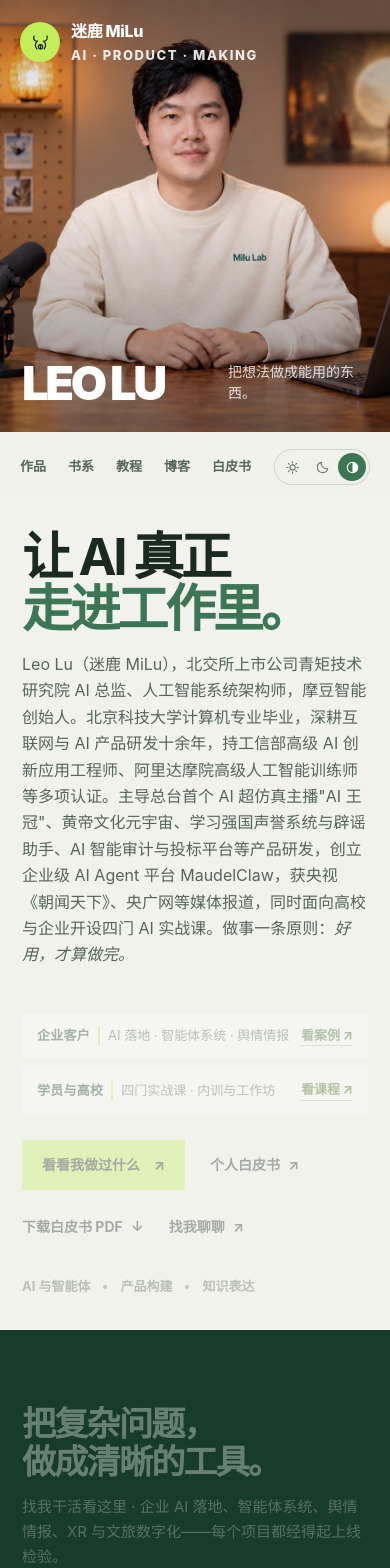
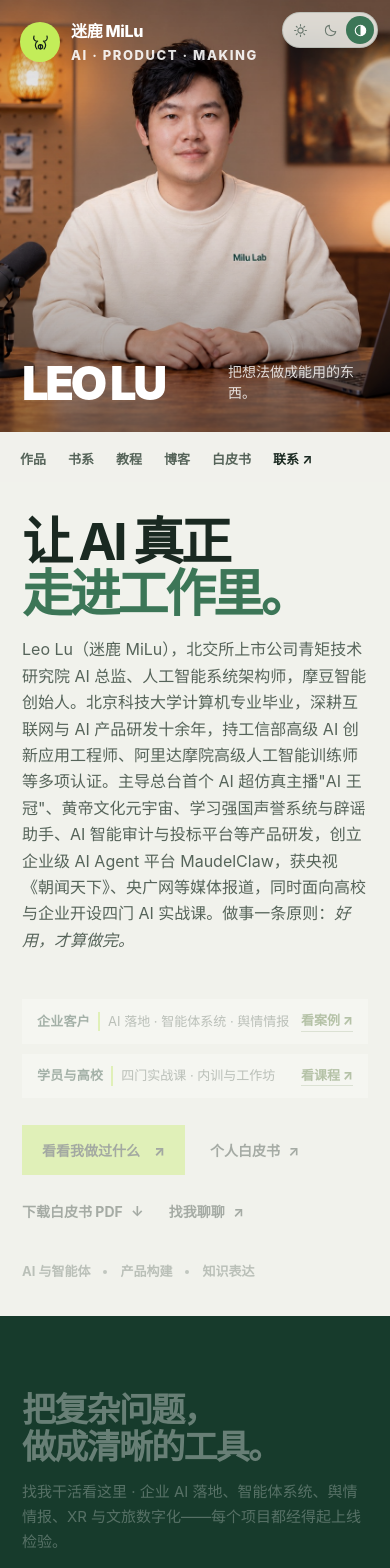
Before and after one commit to deerleo/deerleo.github.io, a Jekyll site: the page built from index.html, in a window 390 px wide. Shown: the top 1568 px of the page. Built offline with Jekyll 4.4.1, drawn with Linux system fonts in a browser that asks for light colours; grey boxes are pictures that could not be loaded.

Commit message:
fix: 移动端主题切换器移出导航行，固定视口右上角（含 safe-area 适配）

```diff
--- a/assets/css/milu.css
+++ b/assets/css/milu.css
@@ -230,10 +230,13 @@
   .portrait-caption span:first-child { font-size: clamp(47px, 12vw, 74px); }
   .portrait-caption span:last-child { max-width: 130px; margin: 0 0 1px 12px; }
   .portrait-index { display: none; }
-  .site-nav { position: relative; justify-content: space-between; padding: 17px 20px 12px; }
-  /* 导航链接横向滚动，切换器固定不动 */
+  /* 移动端：切换器脱离导航行，固定在视口右上角（与头像图左上角 logo 对称），
+     导航行整行横向滚动。.site-nav 需去掉 backdrop-filter，
+     否则它会把 fixed 后代的定位基准从视口改成本身。 */
+  .site-nav { position: relative; justify-content: flex-start; padding: 17px 20px 12px; backdrop-filter: none; -webkit-backdrop-filter: none; }
   .nav-links { justify-content: flex-start; gap: 22px; overflow-x: auto; scrollbar-width: none; }
   .nav-links::-webkit-scrollbar { display: none; }
+  .theme-switch { position: fixed; z-index: 60; top: calc(12px + env(safe-area-inset-top, 0px)); right: calc(12px + env(safe-area-inset-right, 0px)); }
   .nav-links a { font-size: 13px; }
   .intro, .work-section, .approach-section, .contact { padding-inline: 22px; }
   .intro { padding-top: 34px; padding-bottom: 55px; }
```
